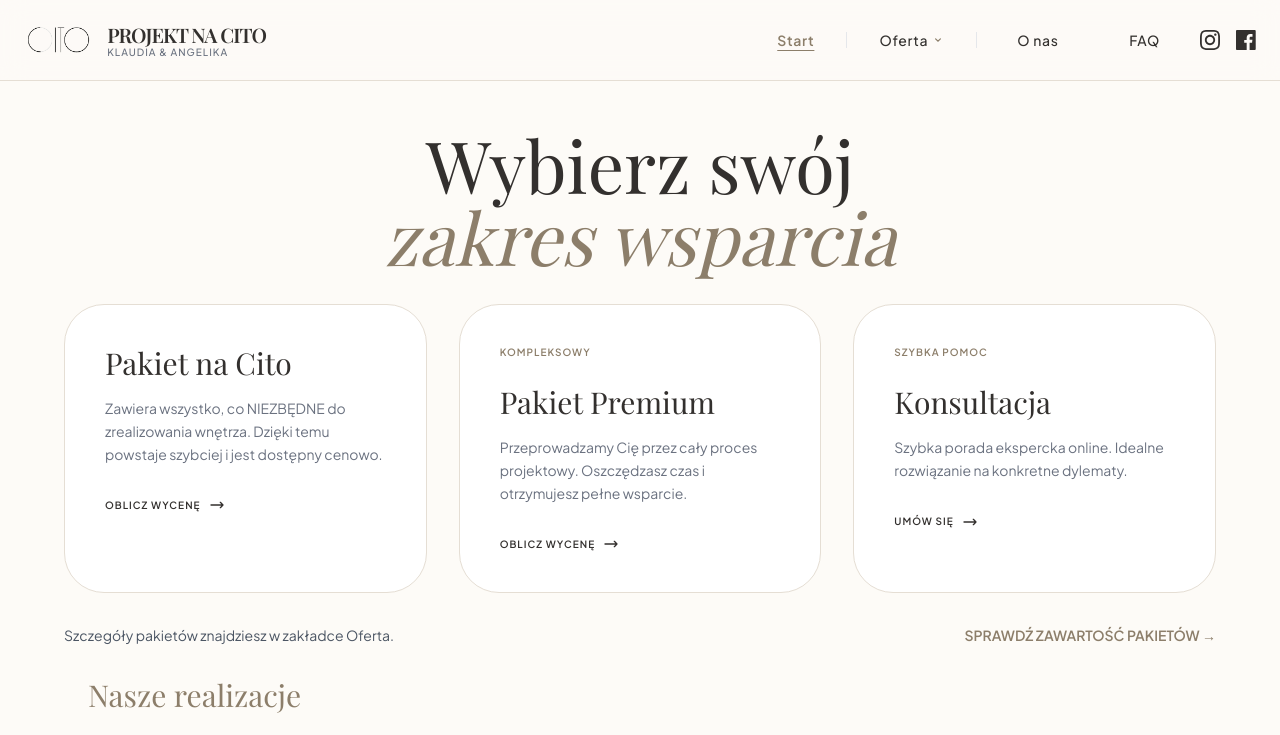
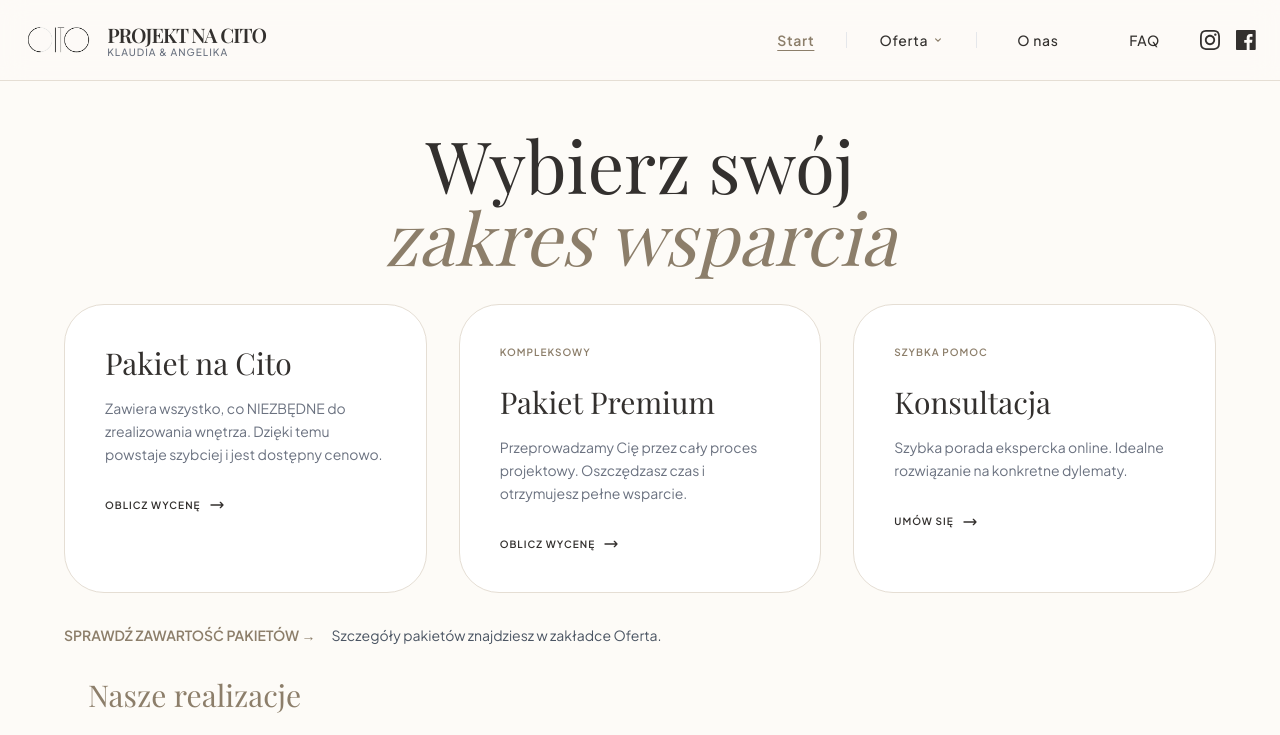
Before and after one commit to lukaszkotowski-git/projektnacito, a React (Vite) app in the folder react-app/: page / in a window 1280 px wide. Shown: the top 735 px of the page. Built offline with nearby package versions, Linux system fonts and the light colour scheme; no server answers; a web font is replaced by a local one.

Commit message:
feat(ui): align packages CTA and hint to the left

```diff
--- a/react-app/src/components/MainView.tsx
+++ b/react-app/src/components/MainView.tsx
@@ -49,9 +49,9 @@ export function MainView() {
       {/* One-line info: hint on the left, CTA on the right */}
       <section className="px-6 mb-8">
         <div className="max-w-6xl mx-auto">
-          <div className="flex items-center justify-between gap-3 whitespace-nowrap">
-            <p className="text-sm text-gray-600 truncate max-w-[65%]">{txt.main.checkPackagesHint}</p>
+          <div className="flex items-center justify-start gap-4 whitespace-nowrap">
             <a href="/offer" aria-label="Przejdź do oferty" className="text-[#8C7E6A] font-semibold uppercase text-sm">{txt.main.checkPackagesBanner} →</a>
+            <p className="text-sm text-gray-600 truncate max-w-[70%]">{txt.main.checkPackagesHint}</p>
           </div>
         </div>
       </section>
```
